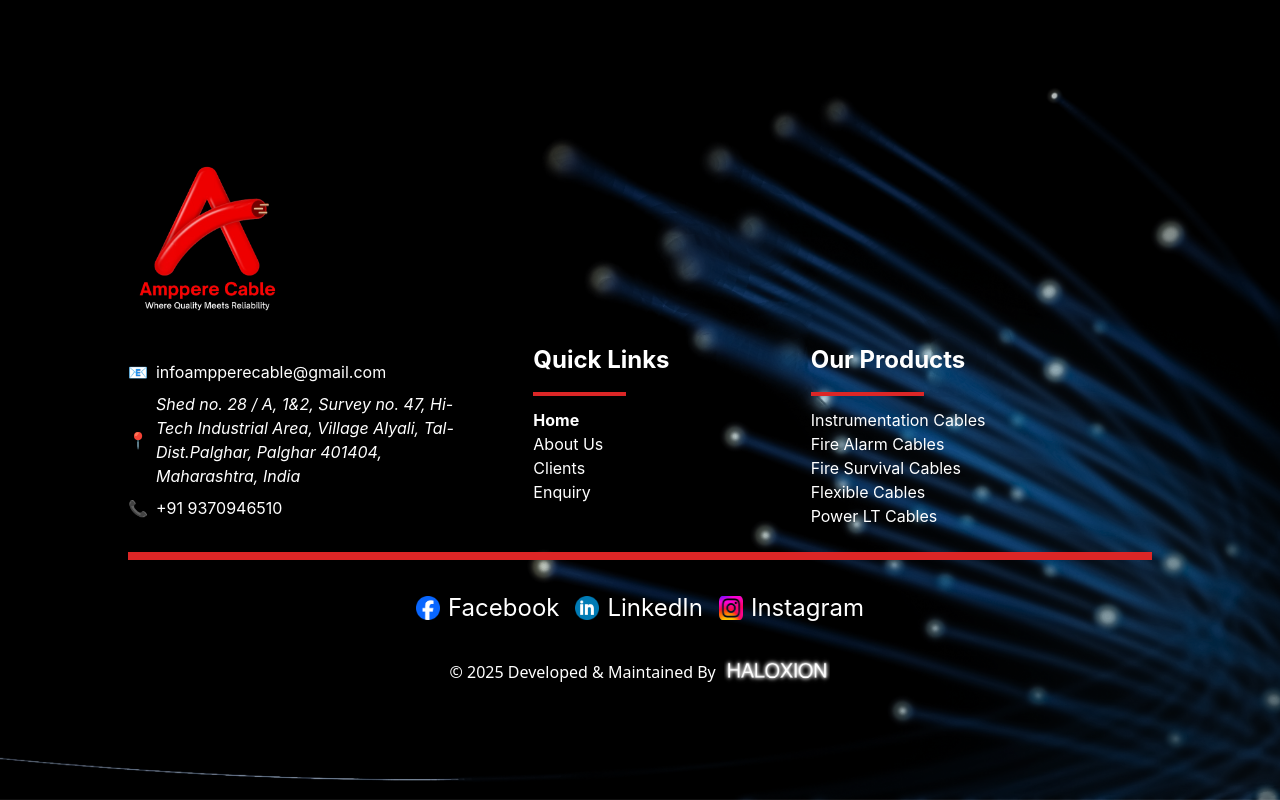
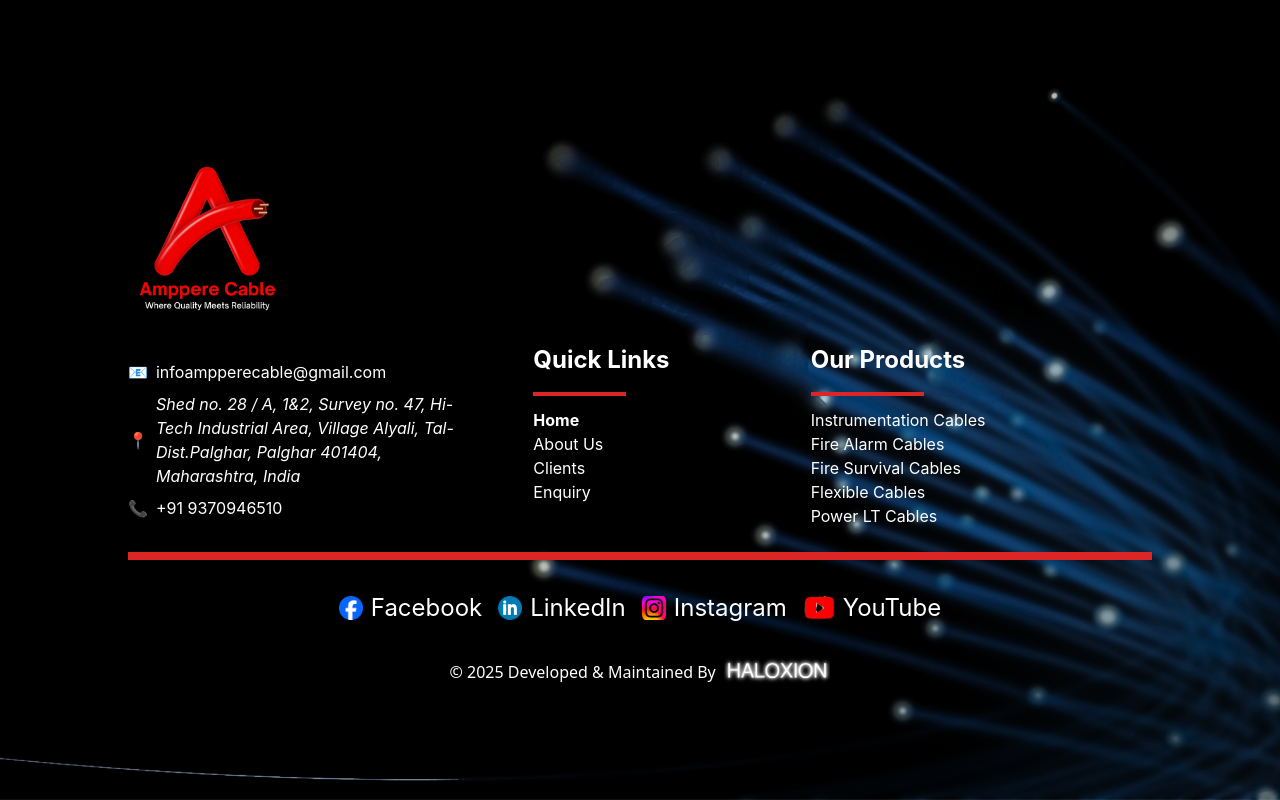
Before and after one commit to AjayValapkar/amppere_production, a React (Vite) app: page / in a window 1280 px wide. Shown: the part 5447-6247 px from the top of the page. Built offline with nearby package versions, Linux system fonts and the light colour scheme.

Commit message:
social media changes

```diff
--- a/src/components/Footer.jsx
+++ b/src/components/Footer.jsx
@@ -71,20 +71,25 @@ const Footer = React.memo(() => {
 
                 <div className="font-inter flex flex-wrap justify-center mt-8 space-x-4" data-aos="fade-up">
 
-                    <a href="https://www.facebook.com/profile.php?id=100093014817492&mibextid=LQQJ4d" target="_blank"
+                    <a href="https://www.facebook.com/people/Amppere-Cable/61566408188370/?mibextid=wwXIfr&rdid=XLGD1PzpJoTNGQ5s&share_url=https%3A%2F%2Fwww.facebook.com%2Fshare%2F1Q9t9PgS4S%2F%3Fmibextid%3DwwXIfr" target="_blank"
                         rel="noopener noreferrer" className="flex items-center text-2xl hover:text-red-500">
                         <img src={imagePath.fb} className="w-6 h-6 mr-2" alt="" srcSet="" />
                         Facebook
                     </a>
-                    <a href="https://www.linkedin.com/in/ampperecable?utm_source=share&utm_campaign=share_via&utm_content=profile&utm_medium=ios_app" target="_blank"
+                    <a href="https://www.linkedin.com/company/amppere-cable" target="_blank"
                         rel="noopener noreferrer" className="flex items-center text-2xl hover:text-red-500">
                         <img src={imagePath.linkedin} className="w-6 h-6 mr-2" alt="" srcSet="" />
                         LinkedIn
                     </a>
-                    <a href="https://www.instagram.com/ampperecable?igsh=dzc4eXRzZzJvM3dy" target="_blank"
+                    <a href="https://www.instagram.com/ampperecable?igsh=MWYyazE1ZDhwYTd0NQ%3D%3D&utm_source=qr" target="_blank"
                         rel="noopener noreferrer" className="flex items-center text-2xl hover:text-red-500">
                         <img src={imagePath.insta} className="w-6 h-6 mr-2" alt="" srcSet="" />
                         Instagram
+                    </a>
+                      <a href="https://www.youtube.com/channel/UCUpTOAVXEGQzM34Eke8kNRA" target="_blank"
+                        rel="noopener noreferrer" className="flex items-center text-2xl hover:text-red-500">
+                        <img src={imagePath.youtube} className="w-8 h-6 mr-2" alt="" srcSet="" />
+                        YouTube
                     </a>
                 </div>
                <p className="text-center text-white flex items-center justify-center mt-8">
--- a/src/constant/imagePath.js
+++ b/src/constant/imagePath.js
@@ -58,7 +58,7 @@ import key1 from '../assets/key1.png'
 import key2 from '../assets/key2.png'
 import key3 from '../assets/key3.png'
 import insta from '../assets/insta.png'
-
+import youtube from '../assets/youtube.png'
 import logo from '../assets/amp-logo.png'
 
 import comany9 from '../assets/nexus.png'
@@ -148,7 +148,8 @@ const imagePath = {
   linkedin,
   fb,
   haloxion,
-  insta
+  insta,
+  youtube
 };
 
 export default imagePath;
```
Also changed, not shown: src/assets/youtube.png (added).
